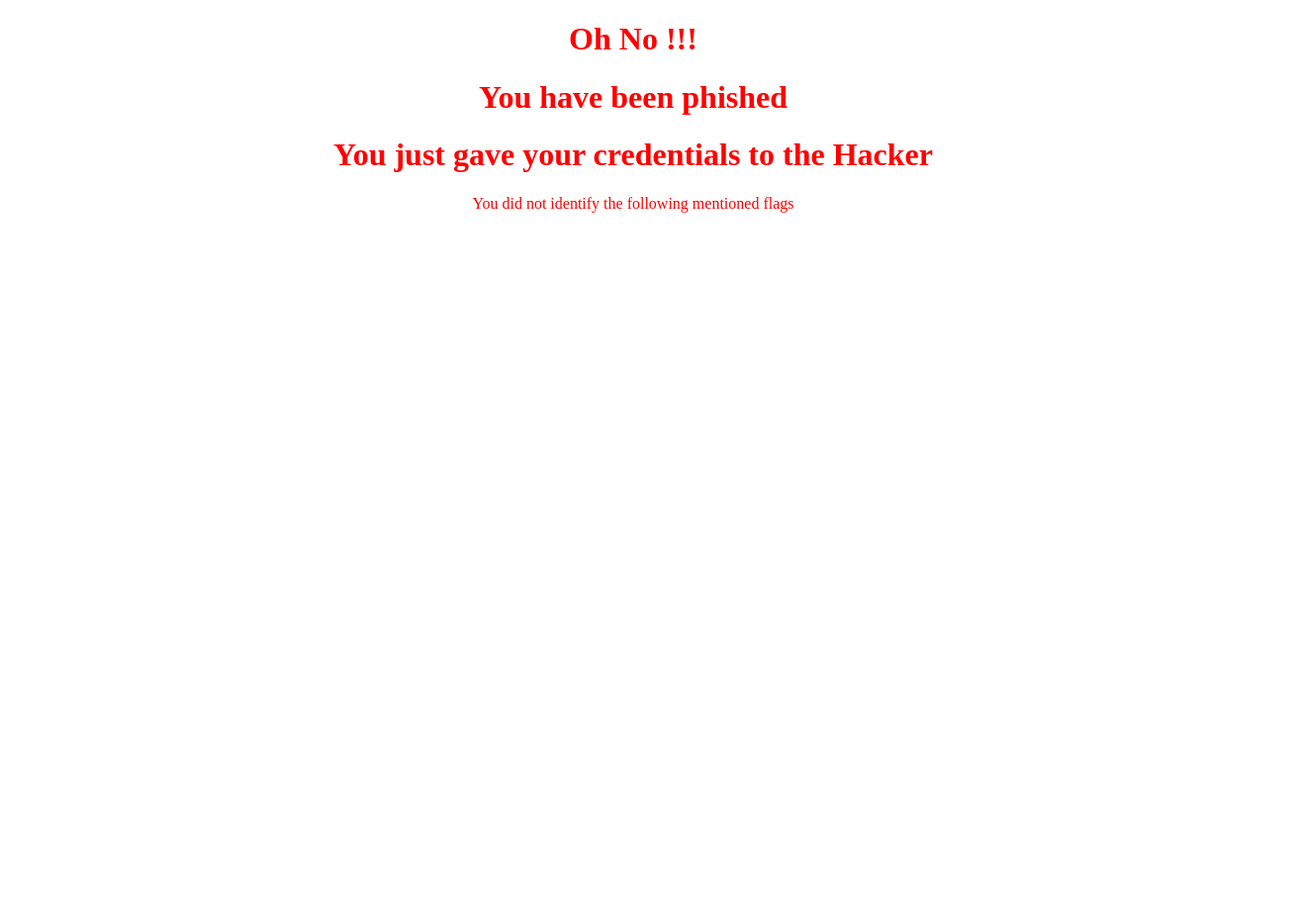
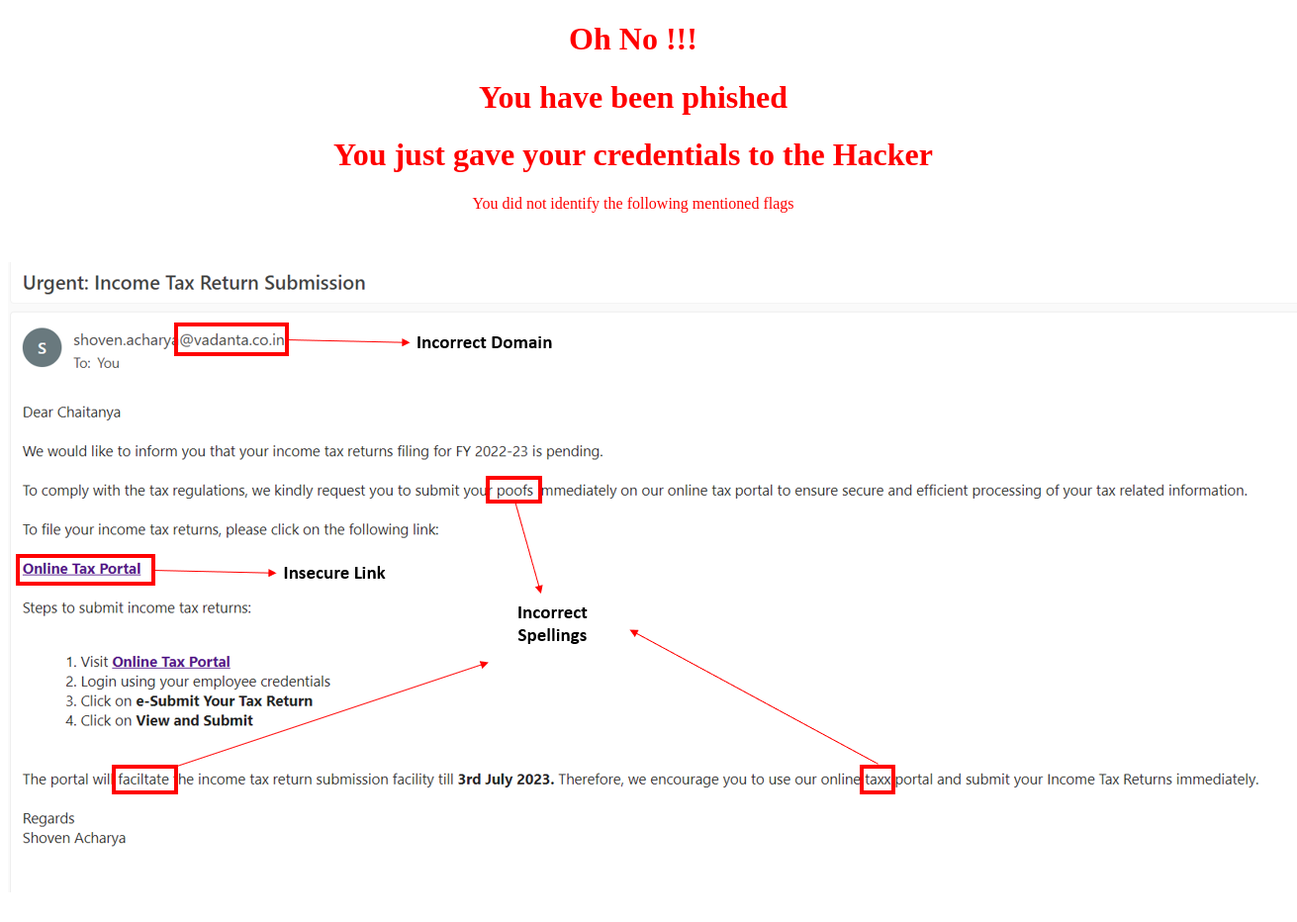
Before and after one commit to chaitanya186/HZL_Test, a plain HTML site: page phishing_site.html in a window 1280 px wide. Shown: the whole page at 99% size, 1311 px wide, since content can reach past the window. Before the commit the page ends 800 px from the top, so only its background shows below. Drawn offline with Linux system fonts and the light colour scheme.

Commit message:
Update phishing_site.html

```diff
--- a/phishing_site.html
+++ b/phishing_site.html
@@ -46,6 +46,6 @@
        <div class="centerAlign"> <h1>You just gave your credentials to the Hacker</h1> </div>
         <p>You did not identify the following mentioned flags</p>
     </div>
-    <div><img src="/Final landing.PNG" style="display:block; width:80%; margin:auto;></div>
+    <div><img src="/Final landing.PNG"></div>
 </body>
 </html>
```
